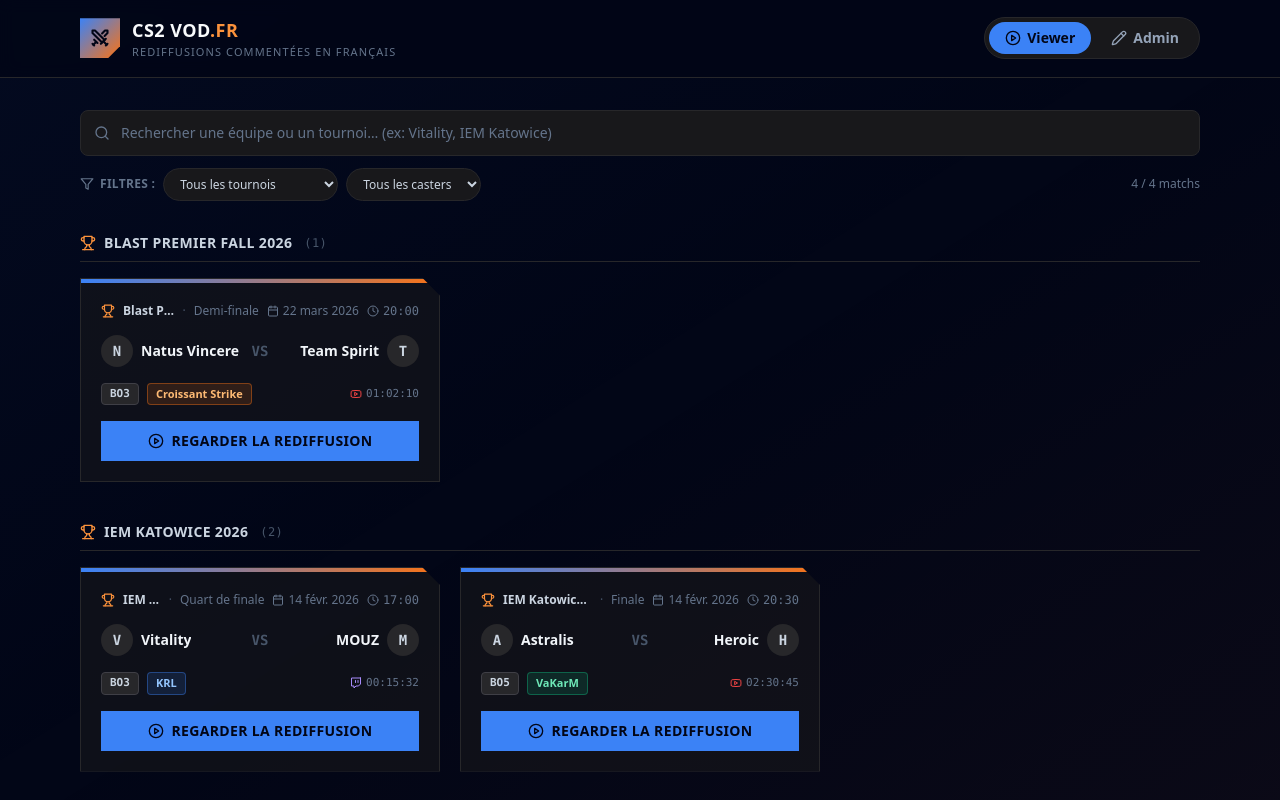
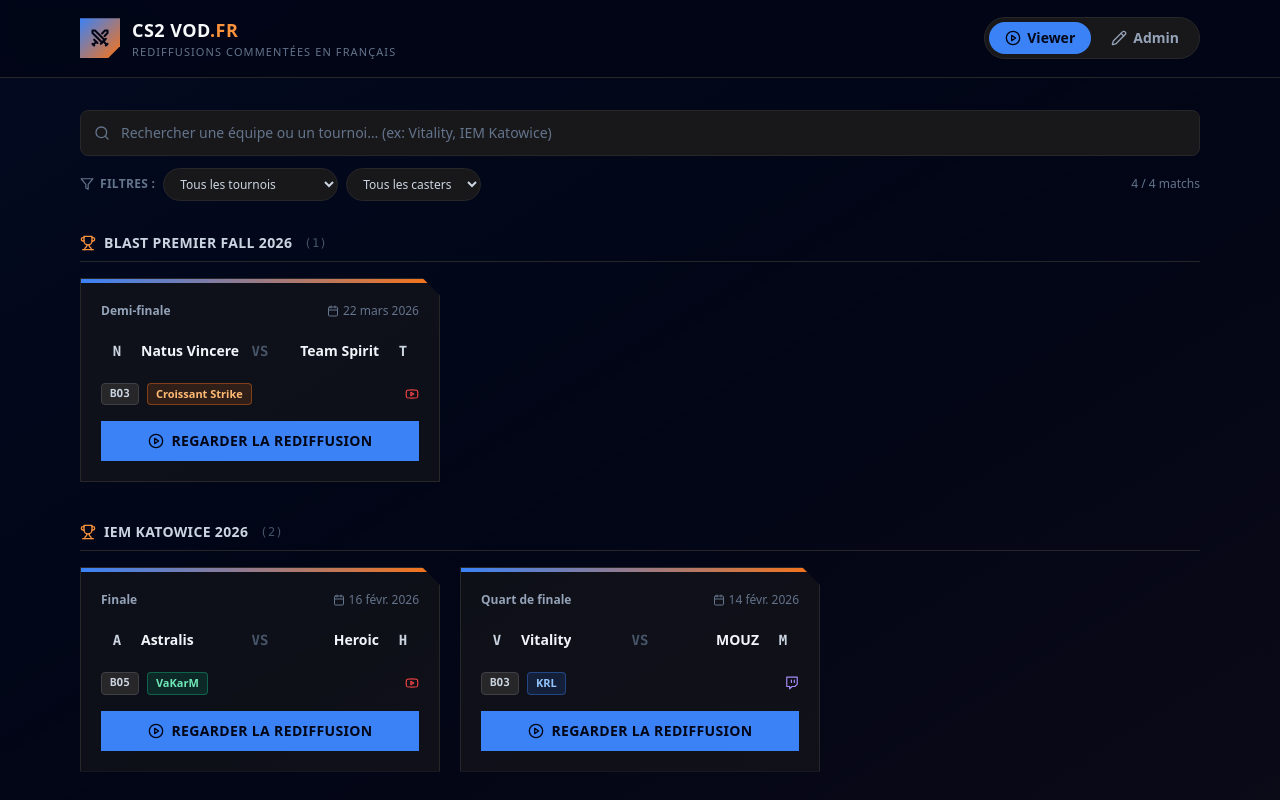
Before and after one commit to hctn/cs2_vod_fr_app, a React (Vite) app: page / in a window 1280 px wide. Shown: the top 800 px of the page. Built offline with nearby package versions, Linux system fonts and the light colour scheme.

Commit message:
Add files via upload

```diff
--- a/src/App.jsx
+++ b/src/App.jsx
@@ -19,7 +19,6 @@
   AlertTriangle,
   Link2,
   Calendar,
-  Clock,
 } from "lucide-react";
 
 /* ============================================================================
@@ -41,11 +40,12 @@
     id: "m1",
     pandascoreId: "2374829",
     matchDate: "2026-02-14",
-    matchTime: "17:00",
     tournament: "IEM Katowice 2026",
     stage: "Quart de finale",
     teamA: "Vitality",
     teamB: "MOUZ",
+    teamALogo: "",
+    teamBLogo: "",
     format: "BO3",
     caster: "KRL",
     platform: "twitch",
@@ -58,11 +58,12 @@
     id: "m2",
     pandascoreId: "2374855",
     matchDate: "2026-03-22",
-    matchTime: "20:00",
     tournament: "Blast Premier Fall 2026",
     stage: "Demi-finale",
     teamA: "Natus Vincere",
     teamB: "Team Spirit",
+    teamALogo: "",
+    teamBLogo: "",
     format: "BO3",
     caster: "Croissant Strike",
     platform: "youtube",
@@ -75,11 +76,12 @@
     id: "m3",
     pandascoreId: "2374701",
     matchDate: "2026-01-30",
-    matchTime: "14:00",
     tournament: "ESL Pro League S20",
     stage: "Poules",
     teamA: "G2",
     teamB: "FaZe",
+    teamALogo: "",
+    teamBLogo: "",
     format: "BO1",
     caster: "MGG",
     platform: "twitch",
@@ -91,12 +93,13 @@
   {
     id: "m4",
     pandascoreId: "2374912",
-    matchDate: "2026-02-14",
-    matchTime: "20:30",
+    matchDate: "2026-02-16",
     tournament: "IEM Katowice 2026",
     stage: "Finale",
     teamA: "Astralis",
     teamB: "Heroic",
+    teamALogo: "",
+    teamBLogo: "",
     format: "BO5",
     caster: "VaKarM",
     platform: "youtube",
@@ -111,11 +114,12 @@
   id: null,
   pandascoreId: "",
   matchDate: "",
-  matchTime: "",
   tournament: "",
   stage: "",
   teamA: "",
   teamB: "",
+  teamALogo: "",
+  teamBLogo: "",
   format: "BO3",
   caster: "",
   platform: "twitch",
@@ -176,12 +180,13 @@
   return {
     teamA: data?.teamA ?? "",
     teamB: data?.teamB ?? "",
+    teamALogo: data?.teamALogo ?? "",
+    teamBLogo: data?.teamBLogo ?? "",
     tournament: data?.tournament ?? "",
     stage: data?.stage ?? "",
     format: data?.format || "BO3",
     pandascoreId: data?.pandascoreId != null ? String(data.pandascoreId) : "",
     matchDate: isoToDateInput(data?.beginAt),
-    matchTime: isoToTimeInput(data?.beginAt),
   };
 }
 
@@ -192,29 +197,6 @@
   const d = new Date(iso);
   if (Number.isNaN(d.getTime())) return "";
   return d.toISOString().slice(0, 10);
-}
-
-// Convertit une date ISO en valeur pour <input type="time"> ("HH:MM"), en UTC
-// (cohérent avec isoToDateInput qui lit aussi la date en UTC). Utilisée comme
-// heure de début "réelle" du match, indépendante du timecode de la VOD.
-function isoToTimeInput(iso) {
-  if (!iso) return "";
-  const d = new Date(iso);
-  if (Number.isNaN(d.getTime())) return "";
-  return d.toISOString().slice(11, 16);
-}
-
-// Convertit "HH:MM" en nombre de minutes depuis minuit, pour pouvoir trier.
-// Renvoie null si l'heure est absente/invalide (les matchs sans heure connue
-// sont alors placés en dernier au sein de leur journée).
-function timeToMinutes(timeStr) {
-  if (!timeStr) return null;
-  const parts = timeStr.split(":");
-  if (parts.length < 2) return null;
-  const hh = Number(parts[0]);
-  const mm = Number(parts[1]);
-  if (Number.isNaN(hh) || Number.isNaN(mm)) return null;
-  return hh * 60 + mm;
 }
 
 function formatDateFr(dateStr) {
@@ -304,10 +286,7 @@
 
   // Regroupement par tournoi : les groupes sont triés chronologiquement (par la
   // date du match le plus récent de chaque tournoi), et à l'intérieur de chaque
-  // groupe, les matchs sont triés du plus récent au plus ancien (date), puis,
-  // à date égale, par heure de début croissante (le match joué le plus tôt dans
-  // la journée apparaît en premier). Les matchs sans heure connue sont relégués
-  // en fin de journée plutôt que de casser le tri.
+  // groupe, les matchs sont eux aussi triés du plus récent au plus ancien.
   const groupedMatches = useMemo(() => {
     const groups = new Map();
     for (const m of filteredMatches) {
@@ -318,20 +297,8 @@
 
     const dateTime = (m) => (m.matchDate ? new Date(m.matchDate).getTime() : -Infinity);
 
-    const compareMatches = (a, b) => {
-      const dateDiff = dateTime(b) - dateTime(a);
-      if (dateDiff !== 0) return dateDiff;
-
-      const ta = timeToMinutes(a.matchTime);
-      const tb = timeToMinutes(b.matchTime);
-      if (ta == null && tb == null) return 0;
-      if (ta == null) return 1; // heure inconnue → après les matchs datés
-      if (tb == null) return -1;
-      return ta - tb;
-    };
-
     const result = Array.from(groups.entries()).map(([tournament, list]) => {
-      const sortedList = [...list].sort(compareMatches);
+      const sortedList = [...list].sort((a, b) => dateTime(b) - dateTime(a));
       const latestDate = sortedList.length ? dateTime(sortedList[0]) : -Infinity;
       return { tournament, matches: sortedList, latestDate };
     });
@@ -411,11 +378,12 @@
         pandascoreId: normalized.pandascoreId || target,
         teamA: normalized.teamA || f.teamA,
         teamB: normalized.teamB || f.teamB,
+        teamALogo: normalized.teamALogo || f.teamALogo,
+        teamBLogo: normalized.teamBLogo || f.teamBLogo,
         tournament: normalized.tournament || f.tournament,
         stage: normalized.stage || f.stage,
         format: normalized.format || f.format,
         matchDate: normalized.matchDate || f.matchDate,
-        matchTime: normalized.matchTime || f.matchTime,
       }));
       setSearchResults([]);
     } catch (err) {
@@ -485,11 +453,12 @@
       pandascoreId: result.pandascoreId != null ? String(result.pandascoreId) : "",
       teamA: result.teamA || f.teamA,
       teamB: result.teamB || f.teamB,
+      teamALogo: result.teamALogo || f.teamALogo,
+      teamBLogo: result.teamBLogo || f.teamBLogo,
       tournament: result.tournament || f.tournament,
       stage: result.stage || f.stage,
       format: result.format || f.format,
       matchDate: isoToDateInput(result.beginAt) || f.matchDate,
-      matchTime: isoToTimeInput(result.beginAt) || f.matchTime,
     }));
     setSearchResults([]);
     setSearchQuery("");
@@ -560,11 +529,12 @@
             id: `m${Date.now()}_${i}`,
             pandascoreId: r.pandascoreId || "",
             matchDate: isoToDateInput(r.beginAt),
-            matchTime: isoToTimeInput(r.beginAt),
             tournament: r.tournament || label,
             stage: r.stage || "",
             teamA: r.teamA || "",
             teamB: r.teamB || "",
+            teamALogo: r.teamALogo || "",
+            teamBLogo: r.teamBLogo || "",
             format: r.format || "BO3",
           }));
         setBulkImportFeedback(
@@ -858,42 +828,31 @@
       <div className="h-1 w-full bg-gradient-to-r from-blue-500 to-orange-500" />
 
       <div className="flex flex-1 flex-col gap-4 p-5">
-        {/* Tournament / stage */}
+        {/* Stage + date (le nom du tournoi est déjà affiché en titre de
+            section ; seule la date est affichée, jamais l'heure) */}
+        {(match.stage || match.matchDate) && (
           <div className="flex items-center gap-2 text-xs">
-          <Trophy className="h-3.5 w-3.5 shrink-0 text-orange-400" />
-          <span className="truncate font-semibold text-slate-300">{match.tournament}</span>
             {match.stage && (
-            <>
-              <span className="text-slate-600">·</span>
-              <span className="shrink-0 text-slate-500">{match.stage}</span>
-            </>
+              <span className="truncate font-semibold text-slate-400">{match.stage}</span>
             )}
-          {(match.matchDate || match.matchTime) && (
-            <span className="ml-auto flex shrink-0 items-center gap-2 text-slate-500">
             {match.matchDate && (
-                <span className="flex items-center gap-1">
+              <span className="ml-auto flex shrink-0 items-center gap-1 text-slate-500">
                 <Calendar className="h-3 w-3" />
                 {formatDateFr(match.matchDate)}
               </span>
             )}
-              {match.matchTime && (
-                <span className="flex items-center gap-1 font-mono">
-                  <Clock className="h-3 w-3" />
-                  {match.matchTime}
-                </span>
+          </div>
         )}
-            </span>
-          )}
-        </div>
 
         {/* Teams */}
         <div className="flex items-center justify-between gap-2">
-          <TeamBlock name={match.teamA} />
+          <TeamBlock name={match.teamA} logo={match.teamALogo} />
           <span className="shrink-0 font-mono text-sm font-bold text-slate-600">VS</span>
-          <TeamBlock name={match.teamB} align="right" />
+          <TeamBlock name={match.teamB} logo={match.teamBLogo} align="right" />
         </div>
 
-        {/* Meta row */}
+        {/* Meta row (le timecode de la VOD n'est pas affiché sur la carte,
+            seule l'icône de plateforme reste visible) */}
         <div className="flex flex-wrap items-center gap-2">
           <span className="rounded border border-zinc-700 bg-zinc-800 px-2 py-0.5 font-mono text-[11px] font-bold text-slate-300">
             {match.format}
@@ -905,13 +864,12 @@
           >
             {match.caster}
           </span>
-          <span className="ml-auto flex items-center gap-1 font-mono text-[11px] text-slate-500">
+          <span className="ml-auto flex items-center gap-1 text-slate-500">
             {match.platform === "twitch" ? (
-              <Twitch className="h-3 w-3 text-violet-400" />
+              <Twitch className="h-3.5 w-3.5 text-violet-400" />
             ) : (
-              <Youtube className="h-3 w-3 text-red-500" />
+              <Youtube className="h-3.5 w-3.5 text-red-500" />
             )}
-            {formatHMS(match.h, match.m, match.s)}
           </span>
         </div>
 
@@ -930,13 +888,24 @@
   );
 }
 
-function TeamBlock({ name, align = "left" }) {
+function TeamBlock({ name, logo, align = "left" }) {
   const initial = (name || "?").trim().charAt(0).toUpperCase();
   return (
     <div className={`flex min-w-0 flex-1 items-center gap-2 ${align === "right" ? "flex-row-reverse text-right" : ""}`}>
-      <div className="flex h-8 w-8 shrink-0 items-center justify-center rounded-full bg-zinc-800 font-mono text-sm font-bold text-slate-300">
+      {logo ? (
+        <img
+          src={logo}
+          alt={name}
+          className="h-8 w-8 shrink-0 object-contain"
+          onError={(e) => {
+            e.currentTarget.style.display = "none";
+          }}
+        />
+      ) : (
+        <div className="flex h-8 w-8 shrink-0 items-center justify-center font-mono text-sm font-bold text-slate-300">
           {initial}
         </div>
+      )}
       <span className="truncate text-sm font-bold text-slate-100">{name}</span>
     </div>
   );
@@ -1043,7 +1012,7 @@
                         {r.teamB || "?"}
                         {r.beginAt && (
                           <span className="ml-2 font-mono text-[10px] font-normal text-slate-500">
-                            {formatDateFr(isoToDateInput(r.beginAt))} · {isoToTimeInput(r.beginAt)}
+                            {formatDateFr(isoToDateInput(r.beginAt))}
                           </span>
                         )}
                       </span>
@@ -1184,14 +1153,6 @@
                   className="input"
                 />
               </Field>
-              <Field label="Stage / Étape">
-                <input
-                  value={form.stage}
-                  onChange={(e) => updateForm("stage", e.target.value)}
-                  placeholder="ex: Quart de finale"
-                  className="input"
-                />
-              </Field>
               <Field label="Date du match">
                 <input
                   type="date"
@@ -1200,12 +1161,12 @@
                   className="input"
                 />
               </Field>
-              <Field label="Heure de début du match">
+              <Field label="Stage / Étape">
                 <input
-                  type="time"
-                  value={form.matchTime}
-                  onChange={(e) => updateForm("matchTime", e.target.value)}
-                  className="input font-mono"
+                  value={form.stage}
+                  onChange={(e) => updateForm("stage", e.target.value)}
+                  placeholder="ex: Quart de finale"
+                  className="input"
                 />
               </Field>
               <Field label="Équipe A *">
@@ -1217,6 +1178,14 @@
                   className="input"
                 />
               </Field>
+              <Field label="Logo équipe A (URL)">
+                <input
+                  value={form.teamALogo}
+                  onChange={(e) => updateForm("teamALogo", e.target.value)}
+                  placeholder="https://…/vitality.png"
+                  className="input font-mono text-xs"
+                />
+              </Field>
               <Field label="Équipe B *">
                 <input
                   required
@@ -1224,6 +1193,14 @@
                   onChange={(e) => updateForm("teamB", e.target.value)}
                   placeholder="ex: MOUZ"
                   className="input"
+                />
+              </Field>
+              <Field label="Logo équipe B (URL)">
+                <input
+                  value={form.teamBLogo}
+                  onChange={(e) => updateForm("teamBLogo", e.target.value)}
+                  placeholder="https://…/mouz.png"
+                  className="input font-mono text-xs"
                 />
               </Field>
               <Field label="Format">
@@ -1295,10 +1272,6 @@
                   = {formatHMS(form.h, form.m, form.s)}
                 </span>
               </div>
-              <p className="mt-1.5 text-[11px] text-slate-600">
-                Instant de la VOD où démarre le match (différent de « Heure de début du match »,
-                qui sert à trier plusieurs matchs joués le même jour).
-              </p>
             </Field>
 
             {/* Live preview */}
@@ -1372,7 +1345,6 @@
                 </p>
                 <p className="truncate text-xs text-slate-500">
                   {m.tournament} · {m.caster}
-                  {m.matchTime && <span className="font-mono"> · {m.matchTime}</span>}
                 </p>
               </div>
               <div className="flex shrink-0 items-center gap-1">
```
Lines whose indentation alone changed are shown as unchanged.
